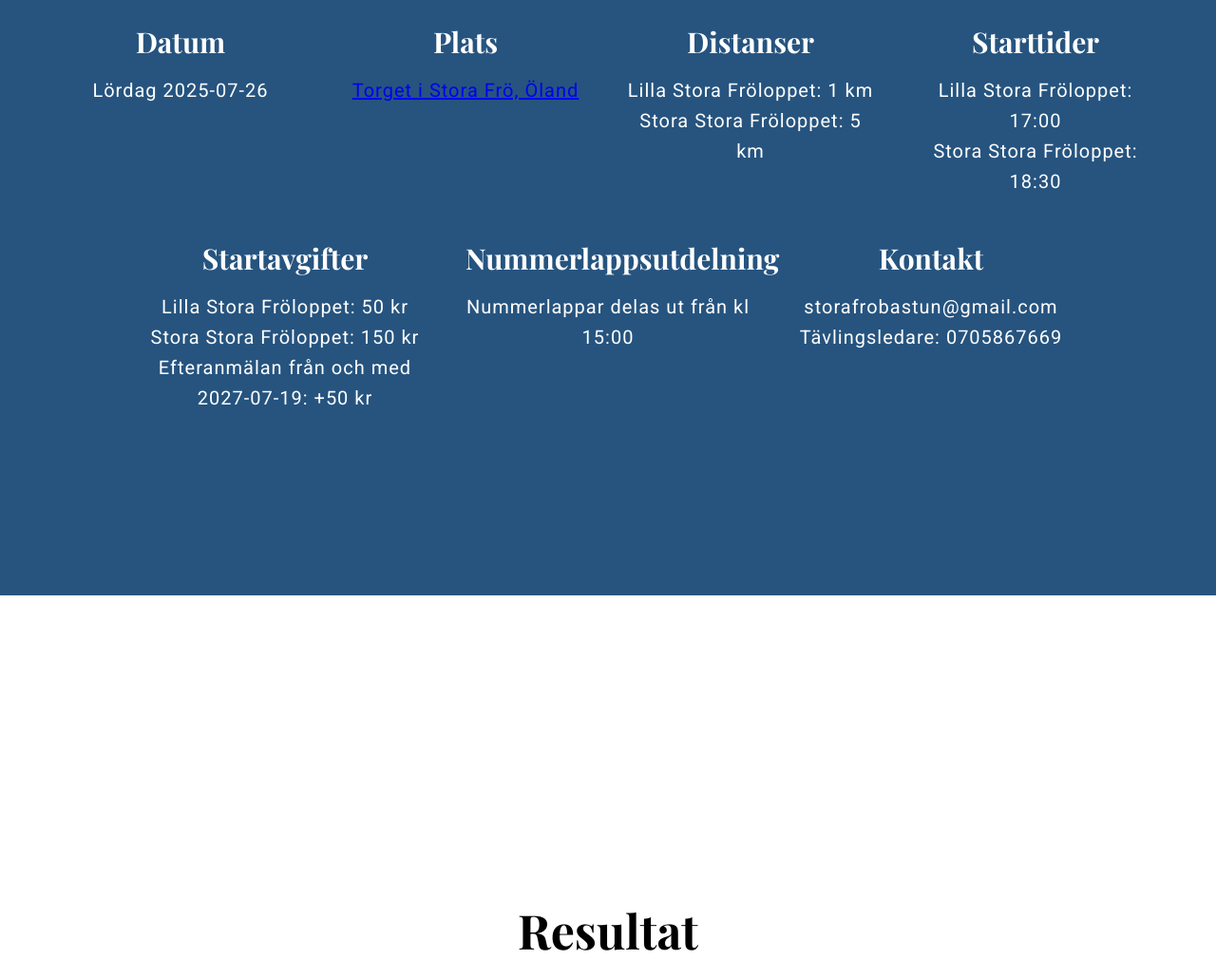
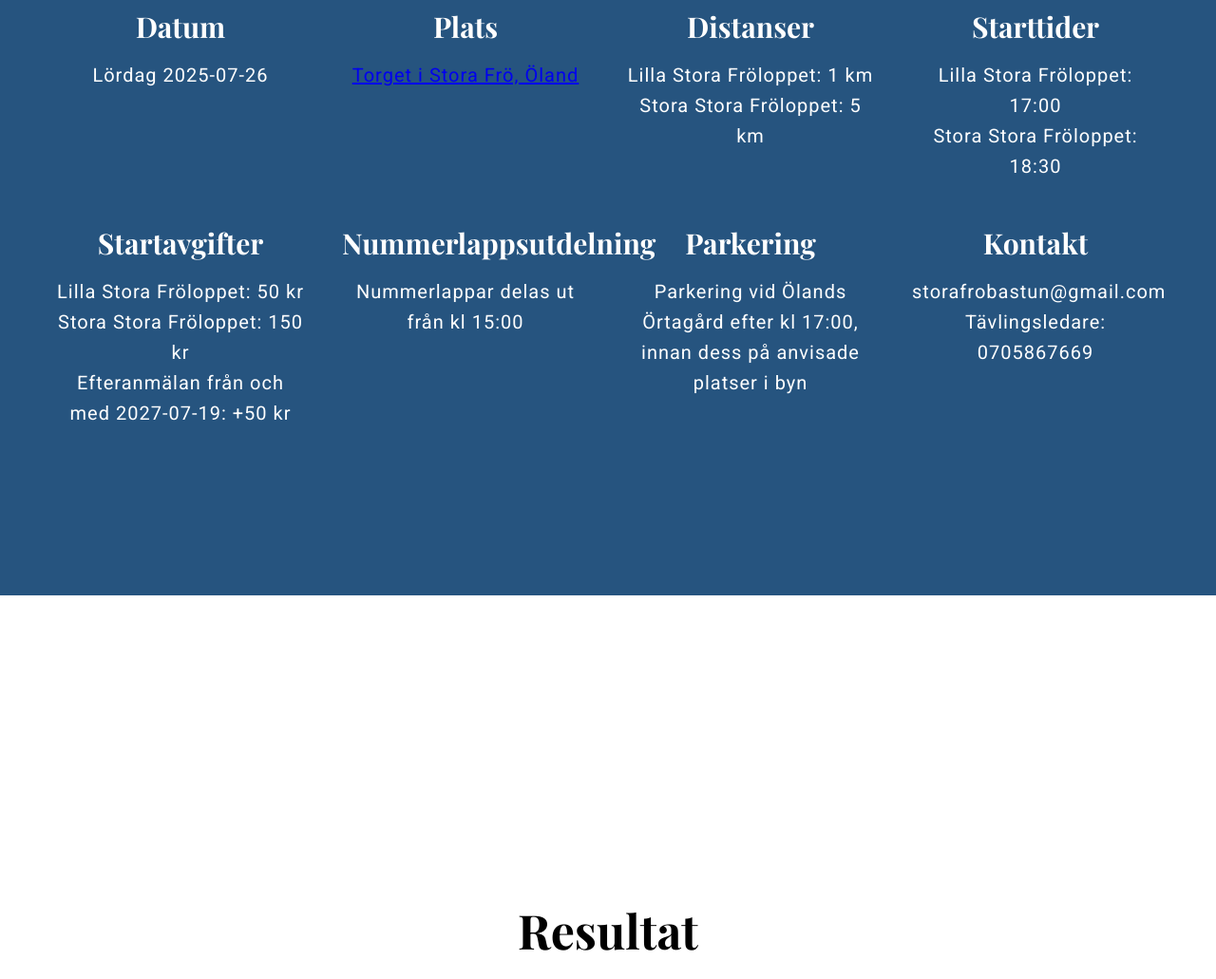
Before and after one commit to jonasot90/jonasot90.github.io, a plain HTML site: page index.html in a window 1280 px wide. Shown: the part 1607-2638 px from the top of the page at 95% size. Drawn offline with nearby package versions, Linux system fonts and the light colour scheme.

Commit message:
Changed parking info

```diff
--- a/index.html
+++ b/index.html
@@ -76,6 +76,11 @@
                 <p>Nummerlappar delas ut från kl 15:00</p>
               </div>
 
+            <div class="info-item">
+                <h3>Parkering</h3>
+                <p>Parkering vid Ölands Örtagård efter kl 17:00, innan dess på anvisade platser i byn</p>
+              </div>
+
               <div class="info-item">
                 <h3>Kontakt</h3>
                 <p>storafrobastun@gmail.com</p>
```
